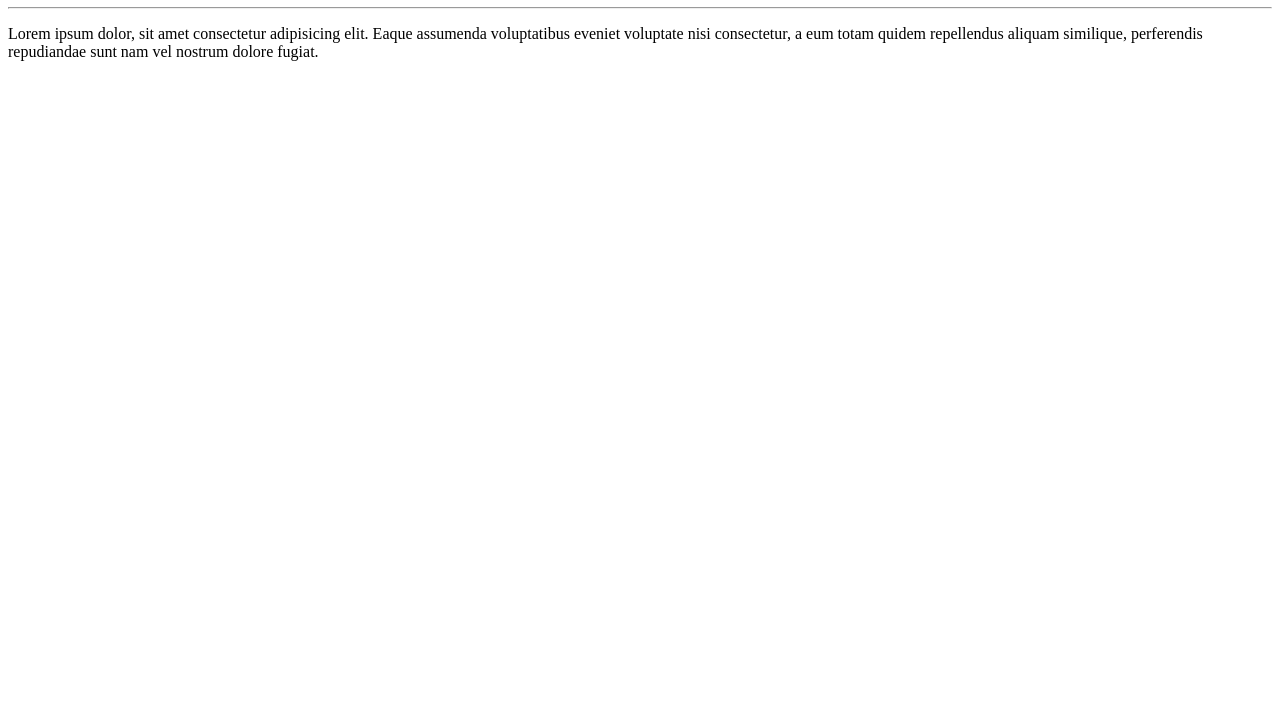
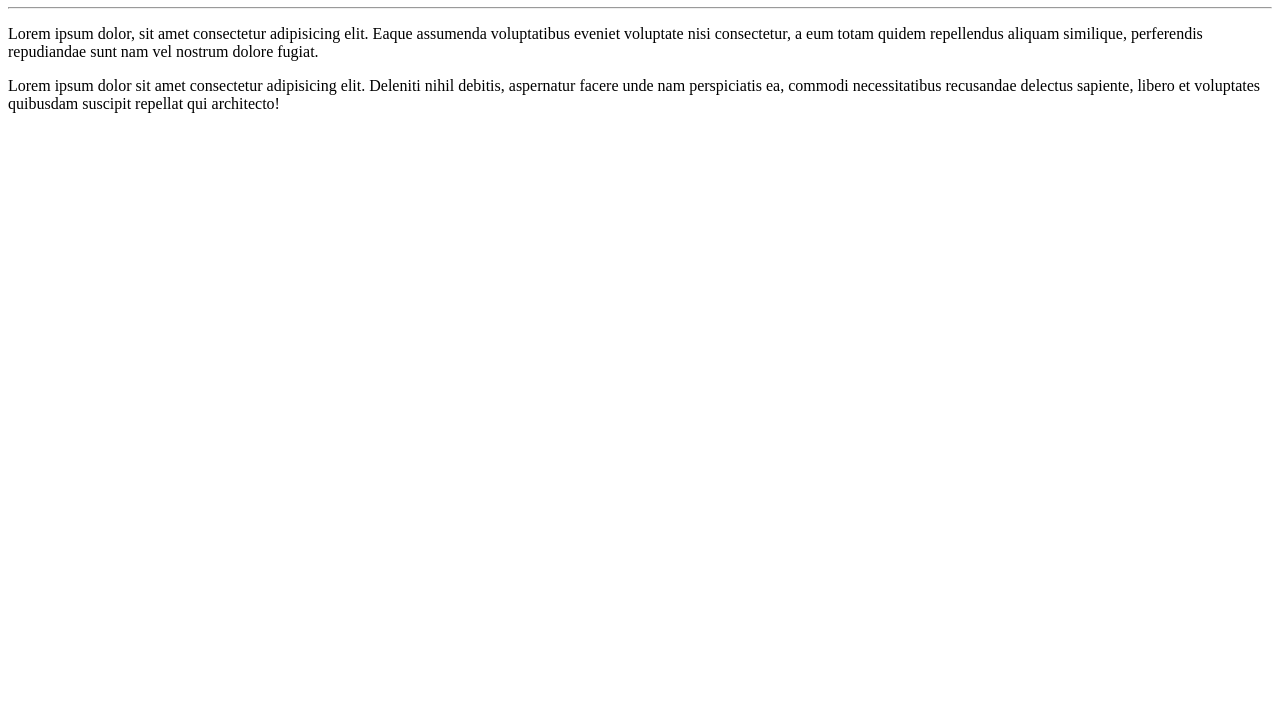
Before and after one commit to josue-carvalho/OlaMundo, a plain HTML site: page site-exemplo/index.html in a window 1280 px wide. Shown: the part 73-800 px from the top of the page. Drawn offline with Linux system fonts and the light colour scheme.

Commit message:
adicionei mais um parágrafo

```diff
--- a/site-exemplo/index.html
+++ b/site-exemplo/index.html
@@ -12,5 +12,6 @@
     <p>
         Lorem ipsum dolor, sit amet consectetur adipisicing elit. Eaque assumenda voluptatibus eveniet voluptate nisi consectetur, a eum totam quidem repellendus aliquam similique, perferendis repudiandae sunt nam vel nostrum dolore fugiat.
     </p>
+    <p>Lorem ipsum dolor sit amet consectetur adipisicing elit. Deleniti nihil debitis, aspernatur facere unde nam perspiciatis ea, commodi necessitatibus recusandae delectus sapiente, libero et voluptates quibusdam suscipit repellat qui architecto!</p>
 </body>
 </html>
```
